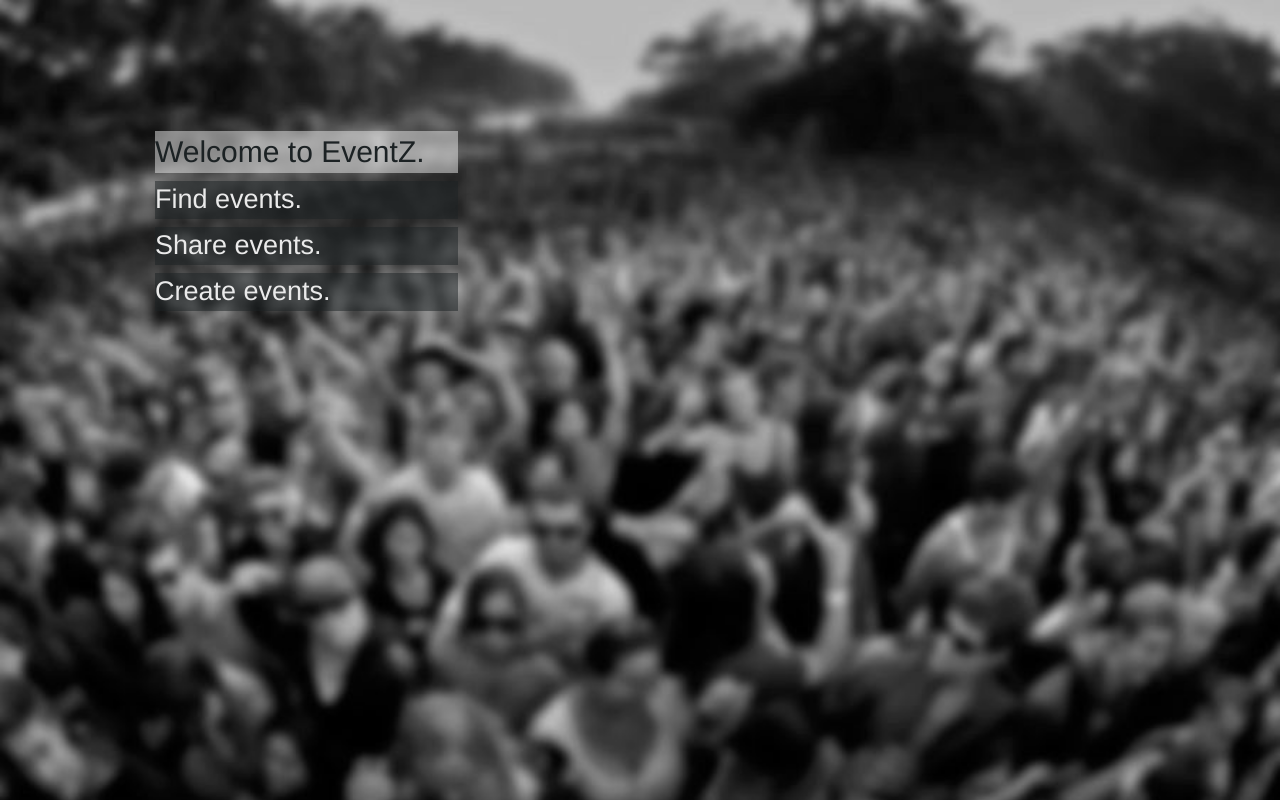
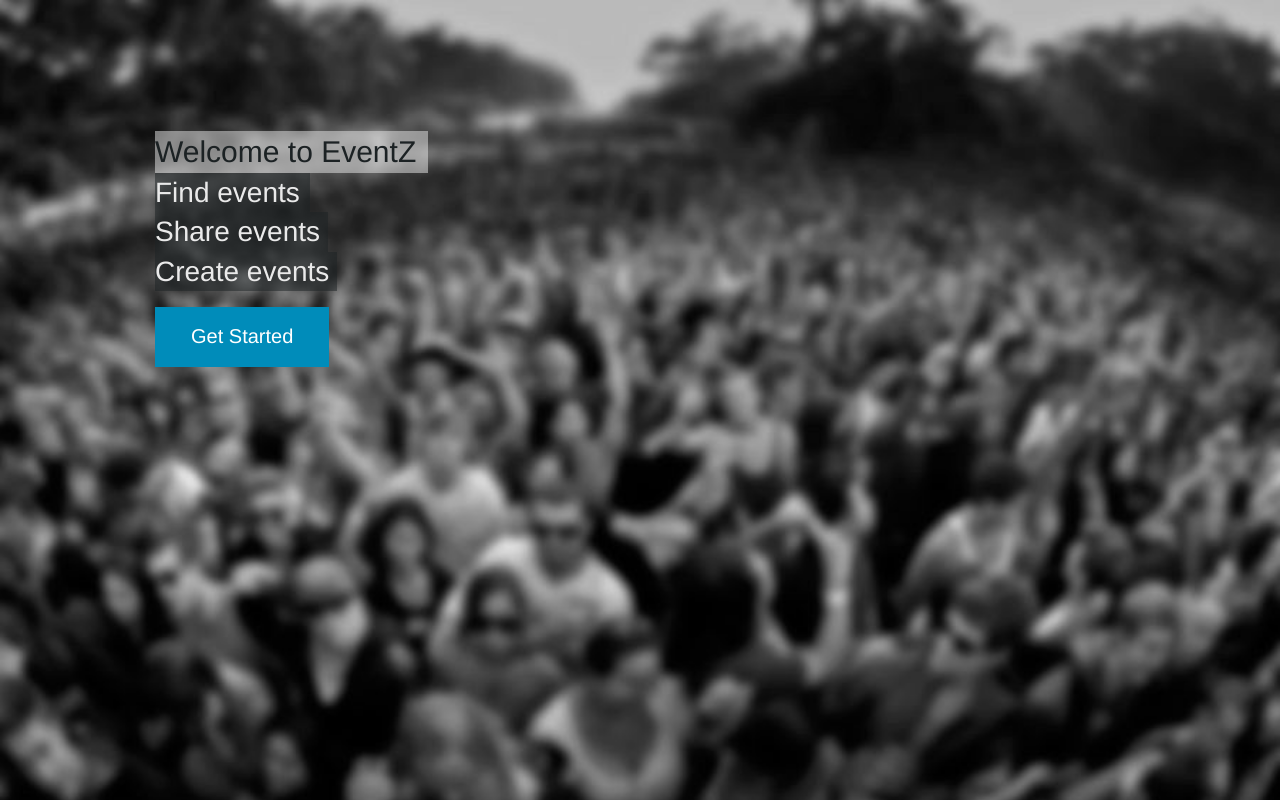
Before and after one commit to deantawonezvi/EventZ, a CodeIgniter app: page /foo/ in a window 1280 px wide. Run offline with CodeIgniter, Linux system fonts and the light colour scheme.

Commit message:
1st section for landing page

```diff
--- a/application/views/home_index.php
+++ b/application/views/home_index.php
@@ -4,19 +4,16 @@
 
 
 
-<div class="slide1" id="intro">
+<div class="slide1" id="intro1">
 
 <div class="row">
   <div class="large-4 columns left">
 
-          <div class="section">
-            <h4 align="left">Welcome to EventZ.</h4>
-          </div>
-
-
-            <h3  align="left">Find events.</h3>
-            <h3 align="left">Share events.</h3>
-            <h3 align="left">Create events.</h3>
+            <h4 align="left">Welcome to EventZ</h4>
+            <h3 align="left">Find events</h3>
+            <h2 align="left">Share events</h2>
+            <h1 align="left">Create events</h1><br/>
+            <a href="#" class="button large block">Get Started</a>
 
   </div>
   <div class="large-2 columns center">
--- a/client_side/css/app.css
+++ b/client_side/css/app.css
@@ -13,6 +13,12 @@ body
 /*========================================================================================*/
 /*          Initial Landing Page image
 /*========================================================================================*/
+
+
+/*========================================================================================*/
+/* *NOT USED* Adding an image to the background and keeping it static there
+/*========================================================================================*/
+
 .img{
   height: 100%;
   width: 100%;
@@ -23,6 +29,10 @@ body
   margin-bottom: 0px;
 }
 
+
+/*========================================================================================*/
+/* The first page=section to open when a user visits  the site.
+/*========================================================================================*/
 .slide1 {
     background:  url('../img/birdblackandwhite.jpg') center top no-repeat;
     height: 100%;
@@ -33,36 +43,84 @@ body
     padding-top: 10%;
 }
 
-section {
-  position: absolute;
-  z-index: 50;
-  overflow: auto;
-  background: rgb(234, 234, 234);
-}
 
-#intro h4 {
+/*========================================================================================*/
+/* Top callout box with title -slide1
+/*========================================================================================*/
+#intro1 h4 {
   font-size: 30px;
   color: rgb(28, 34, 36);
   background: rgb(234, 234, 234);
   background: rgba(234, 234, 234, 0.5);
+  max-width: 90%;
 }
 
-#intro h4 span {
-  color: rgb(8, 123, 180);
+h4 {
+  margin-bottom: 0px;
+  padding-bottom: 0px;
 }
 
-#intro h3 {
+
+
+/*========================================================================================*/
+/* Second callout box with title -slide1
+/*========================================================================================*/
+#intro1 h3 {
+  font-size: 28px;
   color: rgb(234, 234, 234);
   background: rgb(28, 34, 36);
   background: rgba(28, 34, 36, 0.5);
-  min-width: 2px;
+  max-width: 51%;
+
 }
 
 h3 {
+  padding-top: 0px;
+  margin-top: 0px;
+  margin-bottom: 0px;
+  padding-bottom: 0px;
+
+}
+
+/*========================================================================================*/
+/* Third callout box with title -slide1
+/*========================================================================================*/
+
+#intro1 h2 {
+  font-size: 28px;
   color: rgb(234, 234, 234);
   background: rgb(28, 34, 36);
   background: rgba(28, 34, 36, 0.5);
-  min-width: 2px;
+  max-width: 57%;
+
+}
+
+h2 {
+  padding-top: 0px;
+  margin-top: 0px;
+  margin-bottom: 0px;
+  padding-bottom: 0px;
 }
 
 /*========================================================================================*/
+/* Bottom callout box with title -slide1
+/*========================================================================================*/
+
+#intro1 h1 {
+  font-size: 28px;
+  color: rgb(234, 234, 234);
+  background: rgb(28, 34, 36);
+  background: rgba(28, 34, 36, 0.5);
+  max-width: 60%;
+
+}
+
+h1 {
+  padding-top: 0px;
+  margin-top: 0px;
+  margin-bottom: 0px;
+  padding-bottom: 0px;
+}
+
+
+/*========================================================================================*/
```
